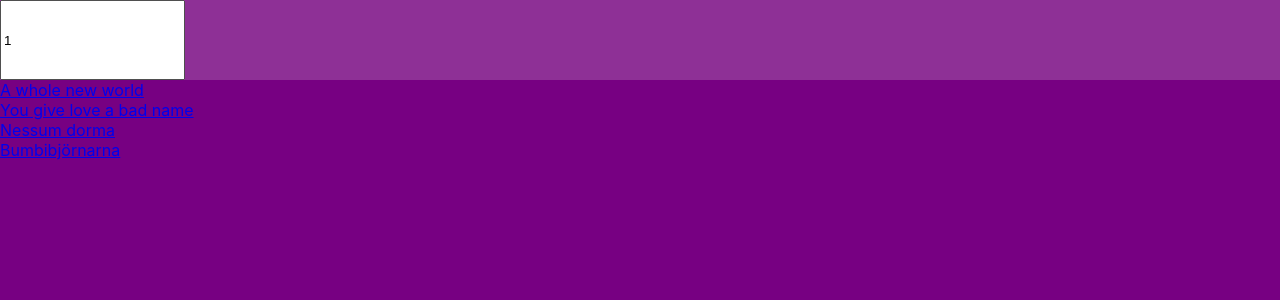
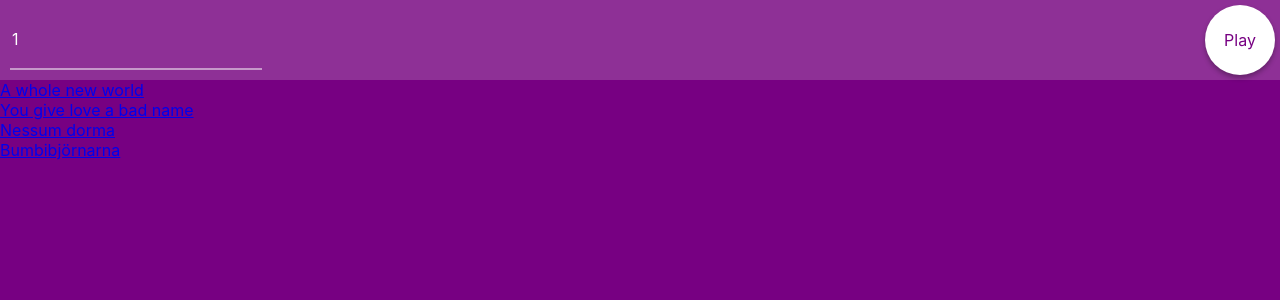
Before and after one commit to tskarhed/doremi.studio, a React (Create React App) app: page /setlist/1 in a window 1280 px wide. Shown: the top 300 px of the page. Built offline with nearby package versions, Linux system fonts and the light colour scheme.

Commit message:
Styles for Input and ActionButton

```diff
--- a/src/App.scss
+++ b/src/App.scss
@@ -1,4 +1,4 @@
-@import "theme.scss";
+@import "theme.module.scss";
 
 body {
   color: $secondary-color;
--- a/src/components/ActionButton.module.scss
+++ b/src/components/ActionButton.module.scss
@@ -1,4 +1,4 @@
-@import "../theme.scss";
+@import "../theme.module.scss";
 
 .ActionButton {
   border-radius: 50%;
@@ -15,9 +15,14 @@
   user-select: none;
 
   &:active {
-    transform: translateY(3px);
+    transform: translateY(1px);
     box-shadow: 0 0 5px rgba(0, 0, 0, 0.5);
   }
+}
+
+.inverted {
+  background: $secondary-color;
+  color: $primary-color;
 }
 
 .sm {
--- a/src/components/ActionButton.tsx
+++ b/src/components/ActionButton.tsx
@@ -7,18 +7,31 @@ interface Props {
   onClick: (e: Event) => void;
   onPressAndHold?: Function;
   className?: string;
+  style?: Object;
+  inverted?: boolean;
 }
 
 export const ActionButton: FC<React.PropsWithChildren<Props>> = ({
   children,
   onClick,
   size,
-  className
+  className,
+  style,
+  inverted
 }) => {
   return (
     <View
+      style={style}
       onClick={(e: Event) => onClick(e)}
-      className={styles.ActionButton + " " + styles[size] + " " + className}
+      className={
+        styles.ActionButton +
+        " " +
+        styles[size] +
+        " " +
+        className +
+        " " +
+        (inverted && styles.inverted)
+      }
     >
       {children}
     </View>
--- a/src/native.tsx
+++ b/src/native.tsx
@@ -1,4 +1,5 @@
 import React, { FC } from "react";
+import styles from "./theme.module.scss";
 
 // Wrappers for native elements
 
@@ -10,6 +11,6 @@ const Text: FC<any> = ({ children, ...props }) => (
   <span {...props}>{children}</span>
 );
 
-const Input: FC<any> = props => <input {...props} />;
+const Input: FC<any> = props => <input className={styles.Input} {...props} />;
 
 export { View, Text, Input };
--- /dev/null
+++ b/src/theme.module.scss
@@ -0,0 +1,31 @@
+$primary-color: #770082;
+$secondary-color: white;
+$accent-color: #8e3096;
+
+$sm: 25px;
+$md: 50px;
+$lg: 70px;
+
+$font-size: 1rem;
+
+$font-family: -apple-system, BlinkMacSystemFont, "Segoe UI", "Roboto", "Oxygen",
+  "Ubuntu", "Cantarell", "Fira Sans", "Droid Sans", "Helvetica Neue", sans-serif;
+
+// Styles for resetting native elements
+
+.Input {
+  background-color: transparent;
+  border: none;
+  color: $secondary-color;
+  font-size: $font-size;
+  font-family: $font-family;
+  margin: 10px;
+  border-bottom: rgba(255, 255, 255, 0.5) solid 2px;
+  border-bottom-color: rgba(255, 255, 255, 0.5);
+  transition: border-bottom-color 0.2s linear;
+
+  &:focus {
+    outline: none;
+    border-bottom-color: rgba(255, 255, 255, 1);
+  }
+}
--- a/src/theme.scss
+++ /dev/null
@@ -1,7 +0,0 @@
-$primary-color: #770082;
-$secondary-color: white;
-$accent-color: #8e3096;
-
-$sm: 25px;
-$md: 50px;
-$lg: 70px;
--- a/src/views/Setlist.tsx
+++ b/src/views/Setlist.tsx
@@ -2,6 +2,7 @@ import React from "react";
 import { Page } from "./Page";
 import { useParams, Link } from "react-router-dom";
 import { View } from "../native";
+import { ActionButton } from "../components/ActionButton";
 
 const placeholderSetlist = [
   { songName: "A whole new world", notes: ["D4", "E4", "A5", "B5"] },
@@ -13,7 +14,19 @@ const placeholderSetlist = [
 export const Setlist = () => {
   const { setlistName } = useParams();
   return (
-    <Page title={setlistName}>
+    <Page
+      title={setlistName}
+      headerElement={
+        <ActionButton
+          inverted
+          style={{ margin: "5px" }}
+          size="lg"
+          onClick={() => console.log("Let's got to the mall")}
+        >
+          Play
+        </ActionButton>
+      }
+    >
       {placeholderSetlist.map(song => (
         <View>
           <Link to={`/song/${encodeURIComponent(song.songName)}`}>
--- a/src/views/styles/Page.module.scss
+++ b/src/views/styles/Page.module.scss
@@ -1,4 +1,4 @@
-@import "../../theme.scss";
+@import "../../theme.module.scss";
 .body {
   background-color: $primary-color;
   height: 100vh;
```
